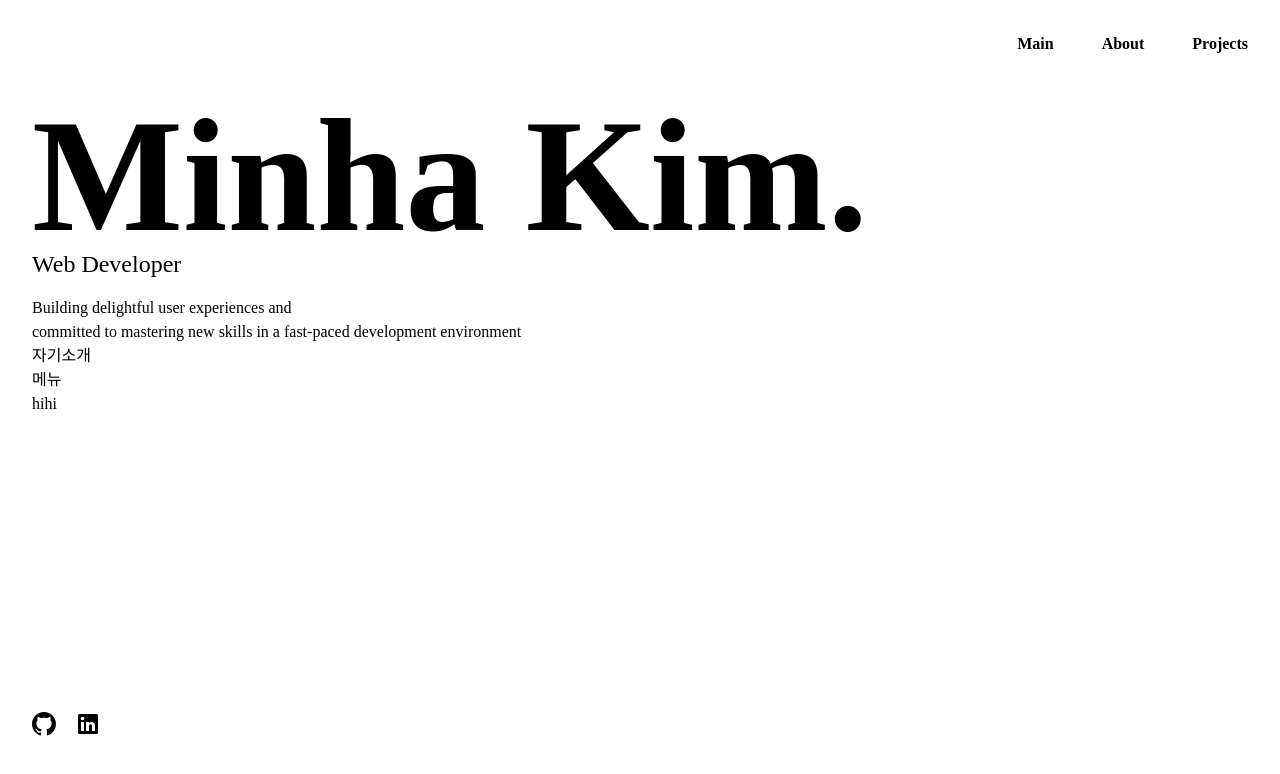
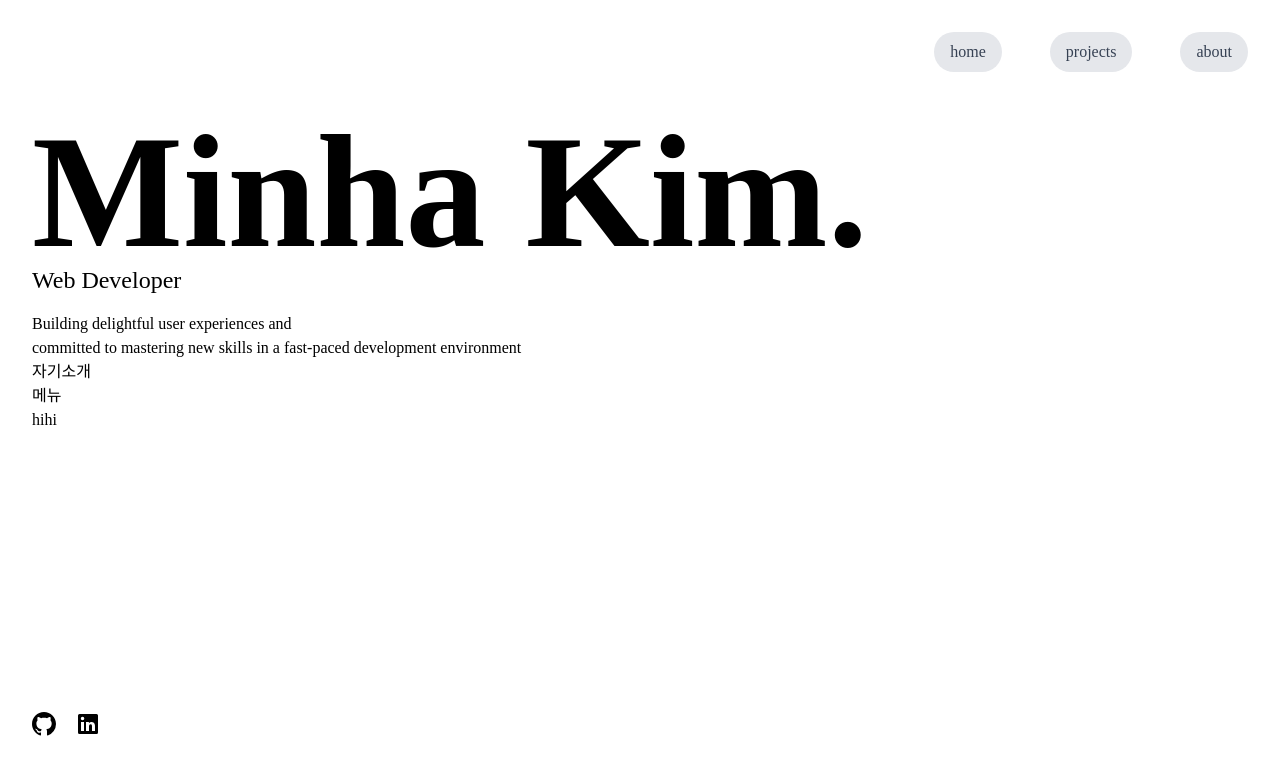
Before and after one commit to cansoup/code-in-peace, a React (Vite) app: page /projects in a window 1280 px wide. Shown: the top 774 px of the page. Built offline with nearby package versions, Linux system fonts and the light colour scheme; some icons are missing; a web font is replaced by a local one.

Commit message:
feat: update nav button

```diff
--- a/src/components/Menus.tsx
+++ b/src/components/Menus.tsx
@@ -1,4 +1,9 @@
-const Menus = ({currentPage, onNavigate}) => {
+interface MenusProps {
+    currentPage: string;
+    onNavigate: (page: string) => void;
+}
+
+const Menus = ({currentPage, onNavigate}: MenusProps) => {
     const menuItems = [
         {name: 'home', page: 'home'},
         {name: 'projects', page: 'projects'},
@@ -6,11 +11,20 @@ const Menus = ({currentPage, onNavigate}) => {
     ]
 
     return (
-        <div className=" flex font-bold justify-end gap-12">
-            <div>Main</div>
-            <div>About</div>
-            <div>Projects</div>
-        </div>
+        <nav className=" flex font-bold justify-end gap-12">
+            {menuItems.map(item => (
+                <button key={item.page}
+                        onClick={() => onNavigate(item.page)}
+                        className={`px-4 py-2 rounded-full font-medium transition-colors ${
+                            currentPage === item.page
+                                ? 'bg-blue-500 text-white'
+                                : 'bg-gray-200 text-gray-700 hover:bg-gray-300'
+                        }`}
+                >
+                    {item.name}
+                </button>
+            ))}
+        </nav>
     )
 
 }
```
